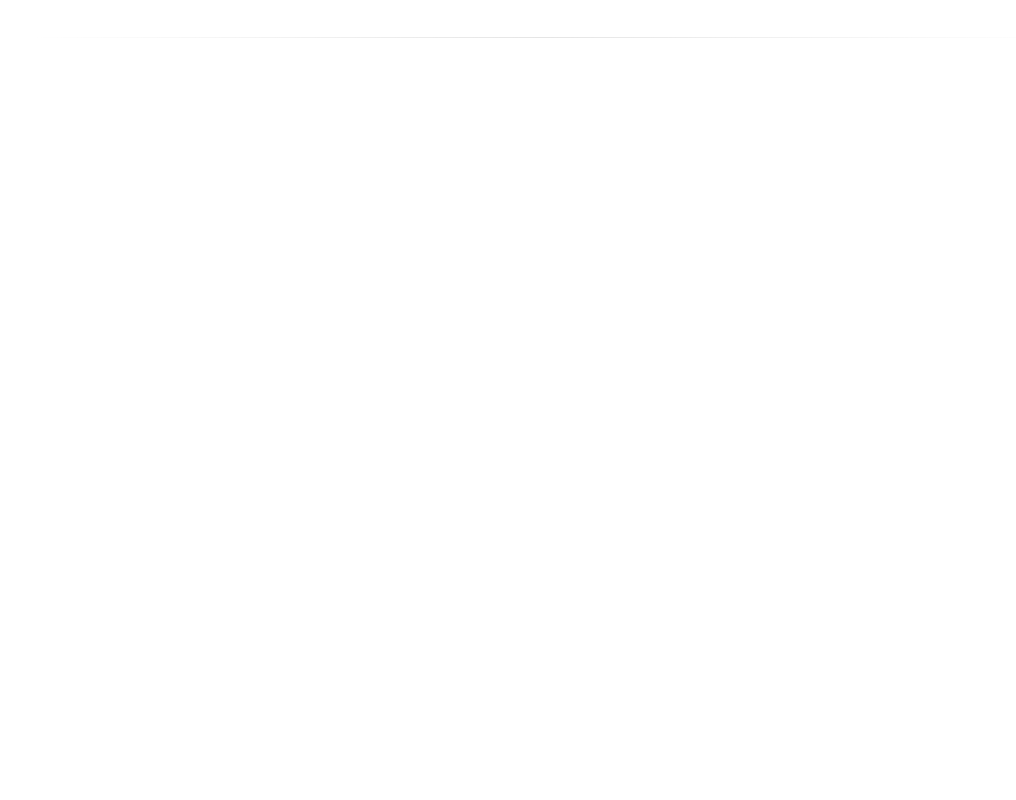
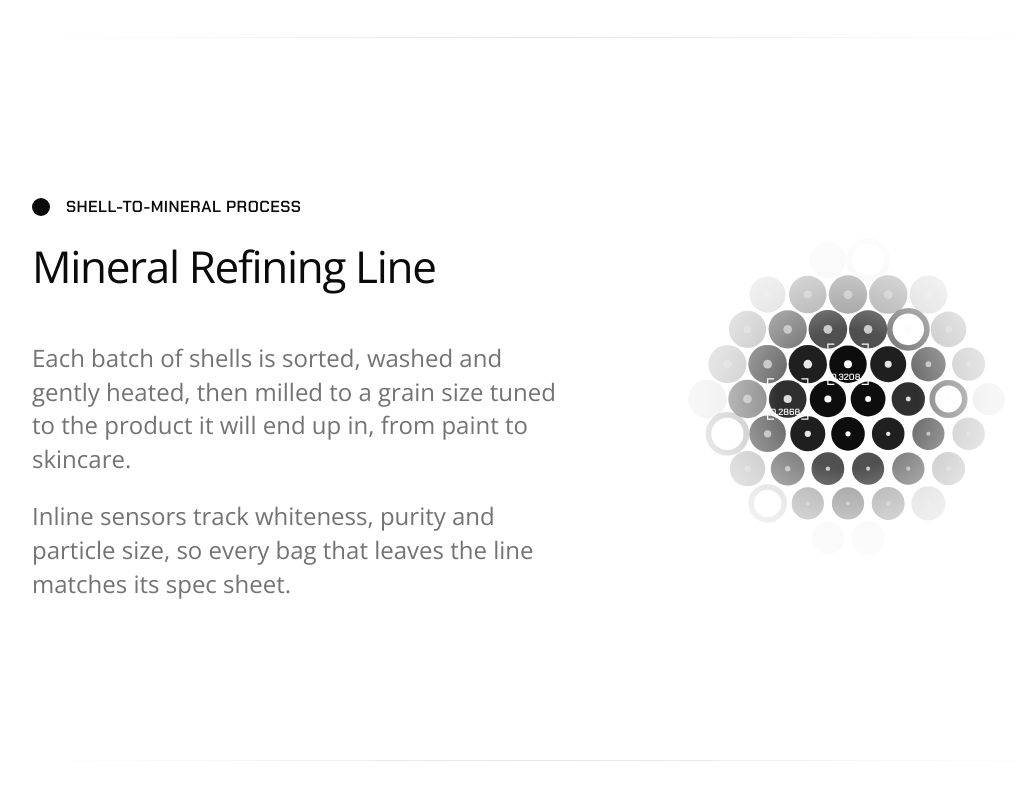
Before and after one commit to namatran/kerra-study, a Next.js app: page / in a window 1280 px wide. Shown: the part 1676-2476 px from the top of the page, without its empty margins (96-1112 px from the left). Before the commit the page ends 1874 px from the top, so only its background shows below. Built offline with nearby package versions, Linux system fonts and the light colour scheme.

Commit message:
feat: build the technology section with a pulsing lattice visual

```diff
--- a/src/app/page.tsx
+++ b/src/app/page.tsx
@@ -1,6 +1,7 @@
 import { Hero } from "@/components/sections/Hero/Hero";
 import { Intro } from "@/components/sections/Intro/Intro";
 import { Nav } from "@/components/sections/Nav/Nav";
+import { Technology } from "@/components/sections/Technology/Technology";
 import { Divider } from "@/components/ui/Divider/Divider";
 
 export default function Home() {
@@ -11,6 +12,8 @@
         <Hero />
         <Intro />
         <Divider />
+        <Technology />
+        <Divider />
       </main>
     </>
   );
--- /dev/null
+++ b/src/components/sections/Technology/DotLattice.tsx
@@ -0,0 +1,153 @@
+"use client";
+
+import { useEffect, useRef } from "react";
+import { usePrefersReducedMotion } from "@/hooks/usePrefersReducedMotion";
+
+type Node = { x: number; y: number; hollow: boolean; weight: number };
+type Tracker = { node: number; value: string; jumpAt: number };
+
+const INK = "#0d0d0d";
+const LIGHT = "#fafafa";
+
+/**
+ * Placeholder visual: a hexagonal lattice of dark grains that pulse in a slow wave,
+ * with two small tracking boxes hopping between grains. Drawn on a 2D canvas.
+ */
+export function DotLattice({ className, label }: { className?: string; label: string }) {
+  const canvasRef = useRef<HTMLCanvasElement>(null);
+  const reducedMotion = usePrefersReducedMotion();
+
+  useEffect(() => {
+    const canvas = canvasRef.current;
+    const ctx = canvas?.getContext("2d");
+    if (!canvas || !ctx) return;
+
+    const font = getComputedStyle(canvas).fontFamily;
+    let width = 0;
+    let height = 0;
+    let spacing = 48;
+    let nodes: Node[] = [];
+    let central: number[] = [];
+    let raf = 0;
+    let onScreen = false;
+    const trackers: Tracker[] = [
+      { node: 0, value: "", jumpAt: 0 },
+      { node: 0, value: "", jumpAt: 300 },
+    ];
+
+    const layout = () => {
+      const rect = canvas.getBoundingClientRect();
+      const dpr = Math.min(2, window.devicePixelRatio || 1);
+      width = rect.width;
+      height = rect.height;
+      canvas.width = Math.round(width * dpr);
+      canvas.height = Math.round(height * dpr);
+      ctx.setTransform(dpr, 0, 0, dpr, 0, 0);
+
+      spacing = Math.max(30, Math.min(56, height / 10));
+      const rowStep = spacing * 0.866;
+      const cols = Math.ceil(width / spacing) + 3;
+      const rows = Math.ceil(height / rowStep) + 3;
+      const x0 = width / 2 - Math.floor(cols / 2) * spacing;
+      const y0 = height / 2 - Math.floor(rows / 2) * rowStep;
+      nodes = [];
+      central = [];
+      for (let r = 0; r < rows; r++) {
+        for (let c = 0; c < cols; c++) {
+          const x = x0 + c * spacing + (r % 2 ? spacing / 2 : 0);
+          const y = y0 + r * rowStep;
+          // elliptical distance from the centre: grains are darkest in the middle
+          const d = Math.hypot((x - width / 2) / (width / 2), (y - height / 2) / (height / 2));
+          const weight = Math.max(0, Math.min(1, 1 - (d - 0.22) / 0.5));
+          if (weight <= 0) continue;
+          nodes.push({ x, y, hollow: (c * 7 + r * 13) % 11 === 0, weight });
+          if (d < 0.3) central.push(nodes.length - 1);
+        }
+      }
+    };
+
+    const draw = (now: number) => {
+      const t = now / 1000;
+      ctx.clearRect(0, 0, width, height);
+      for (const node of nodes) {
+        const pulse = 0.5 + 0.5 * Math.sin(t * 1.6 + node.x * 0.012 + node.y * 0.018);
+        // grains nearly touch, leaving small star-shaped gaps between them
+        const radius = spacing * (0.4 + 0.08 * pulse);
+        ctx.globalAlpha = node.weight;
+        ctx.beginPath();
+        ctx.arc(node.x, node.y, radius, 0, Math.PI * 2);
+        if (node.hollow) {
+          ctx.strokeStyle = INK;
+          ctx.lineWidth = spacing * 0.14;
+          ctx.stroke();
+        } else {
+          ctx.fillStyle = INK;
+          ctx.fill();
+        }
+        ctx.beginPath();
+        ctx.arc(node.x, node.y, spacing * (0.05 + 0.06 * pulse), 0, Math.PI * 2);
+        ctx.fillStyle = LIGHT;
+        ctx.fill();
+      }
+      ctx.globalAlpha = 1;
+
+      if (!central.length) return;
+      for (const tracker of trackers) {
+        if (now >= tracker.jumpAt) {
+          tracker.node = central[Math.floor(Math.random() * central.length)];
+          tracker.value = (0.2 + Math.random() * 0.15).toFixed(4);
+          tracker.jumpAt = now + 550 + Math.random() * 400;
+        }
+        const node = nodes[tracker.node];
+        const half = spacing * 0.5;
+        const arm = spacing * 0.16;
+        ctx.strokeStyle = LIGHT;
+        ctx.lineWidth = 1.25;
+        ctx.beginPath();
+        for (const [sx, sy] of [[-1, -1], [1, -1], [1, 1], [-1, 1]]) {
+          const cx = node.x + sx * half;
+          const cy = node.y + sy * half;
+          ctx.moveTo(cx - sx * arm, cy);
+          ctx.lineTo(cx, cy);
+          ctx.lineTo(cx, cy - sy * arm);
+        }
+        ctx.stroke();
+        ctx.fillStyle = LIGHT;
+        ctx.font = `600 9px ${font}`;
+        ctx.fillText(tracker.value, node.x - half + 3, node.y + half - 4);
+      }
+    };
+
+    const loop = (now: number) => {
+      draw(now);
+      raf = requestAnimationFrame(loop);
+    };
+    const start = () => {
+      if (!reducedMotion && onScreen && !raf) raf = requestAnimationFrame(loop);
+    };
+    const stop = () => {
+      cancelAnimationFrame(raf);
+      raf = 0;
+    };
+
+    const resizeObserver = new ResizeObserver(() => {
+      layout();
+      draw(performance.now());
+    });
+    resizeObserver.observe(canvas);
+    const viewObserver = new IntersectionObserver(([entry]) => {
+      onScreen = entry.isIntersecting;
+      if (onScreen) start();
+      else stop();
+    });
+    viewObserver.observe(canvas);
+
+    return () => {
+      stop();
+      resizeObserver.disconnect();
+      viewObserver.disconnect();
+    };
+  }, [reducedMotion]);
+
+  return <canvas ref={canvasRef} className={className} role="img" aria-label={label} />;
+}
--- /dev/null
+++ b/src/components/sections/Technology/Technology.module.css
@@ -0,0 +1,94 @@
+.technology {
+  position: relative;
+}
+
+/* Copy on the left, the visual fills the rest and matches the copy's height. */
+.inner {
+  display: flex;
+  align-items: stretch;
+  gap: var(--space-48);
+}
+
+.copy {
+  display: flex;
+  flex: none;
+  flex-direction: column;
+  width: 560px;
+}
+
+.heading {
+  margin-top: var(--space-24);
+}
+
+.paragraphs {
+  display: flex;
+  flex-direction: column;
+  gap: var(--space-24);
+  max-width: 540px;
+  margin-top: var(--space-48);
+}
+
+.visual {
+  position: relative;
+  flex: 1;
+  min-width: 0;
+  overflow: hidden;
+  border-radius: 9999px;
+}
+
+.canvas {
+  display: block;
+  width: 100%;
+  height: 100%;
+  font-family: var(--font-tech);
+}
+
+.fade {
+  position: absolute;
+  inset: -2px;
+  pointer-events: none;
+  background: radial-gradient(49% 50% at 50% 50%, rgb(255 255 255 / 0) 34.19%, var(--white) 100%);
+}
+
+@media (min-width: 1920px) {
+  .technology {
+    padding-block: var(--space-96);
+  }
+
+  .inner {
+    align-items: center;
+  }
+
+  .visual {
+    height: 560px;
+  }
+}
+
+/* Tablet: the visual moves above the copy */
+@media (max-width: 1199.98px) {
+  .inner {
+    flex-direction: column;
+  }
+
+  .visual {
+    flex: none;
+    order: -1;
+    height: 480px;
+  }
+
+  .copy {
+    width: 100%;
+    max-width: 560px;
+  }
+}
+
+/* Phone: shorter visual, copy column centred when there's room */
+@media (max-width: 809.98px) {
+  .visual {
+    height: 320px;
+  }
+
+  .copy {
+    align-self: center;
+  }
+}
--- /dev/null
+++ b/src/components/sections/Technology/Technology.tsx
@@ -0,0 +1,29 @@
+import { technology } from "@/data/content";
+import { Eyebrow } from "@/components/ui/Eyebrow/Eyebrow";
+import text from "@/components/ui/Text/Text.module.css";
+import { DotLattice } from "./DotLattice";
+import styles from "./Technology.module.css";
+
+export function Technology() {
+  return (
+    <section id="technology" className={styles.technology} data-section="technology">
+      <div className={`container ${styles.inner}`}>
+        <div className={styles.copy}>
+          <Eyebrow label={technology.eyebrow} />
+          <h2 className={`${text.h2} ${styles.heading}`}>{technology.heading}</h2>
+          <div className={styles.paragraphs}>
+            {technology.paragraphs.map((paragraph) => (
+              <p key={paragraph} className={text.body}>
+                {paragraph}
+              </p>
+            ))}
+          </div>
+        </div>
+        <div className={styles.visual}>
+          <DotLattice className={styles.canvas} label={technology.visualLabel} />
+          <div className={styles.fade} aria-hidden="true" />
+        </div>
+      </div>
+    </section>
+  );
+}
```
